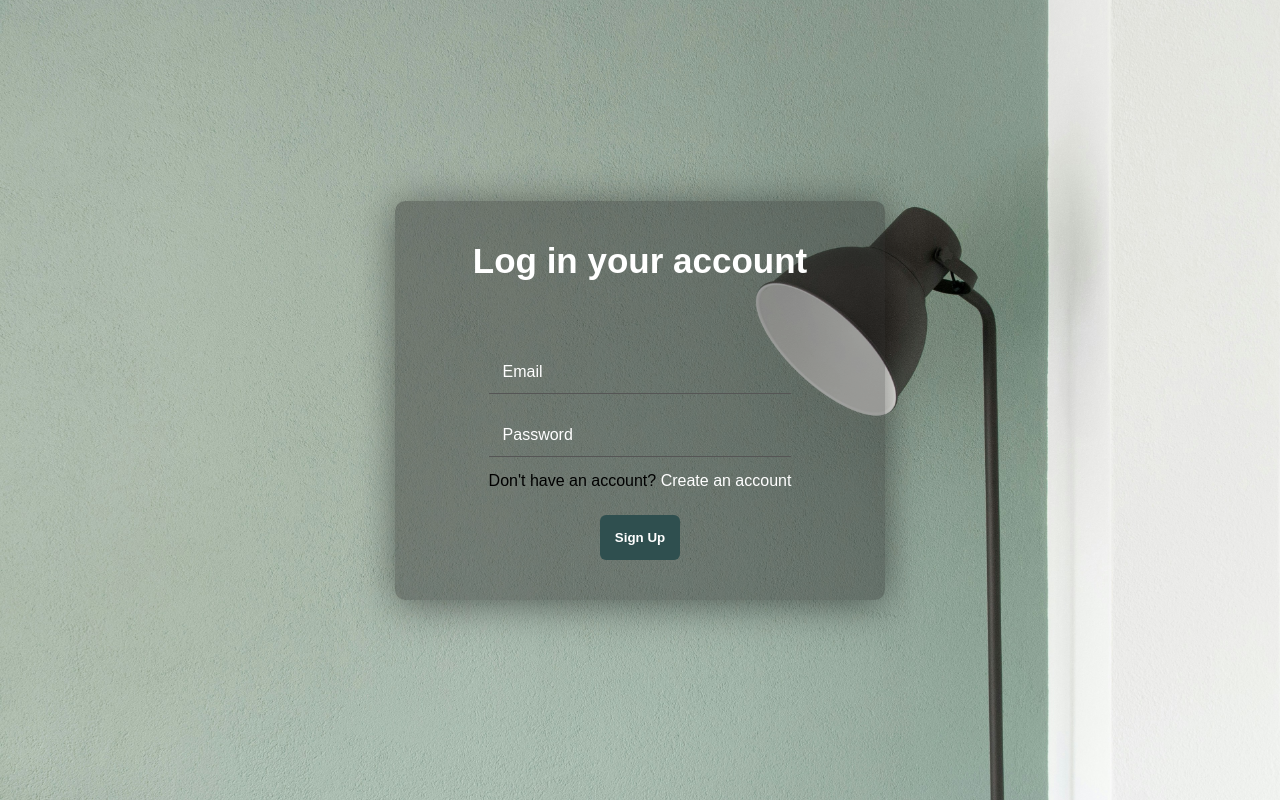
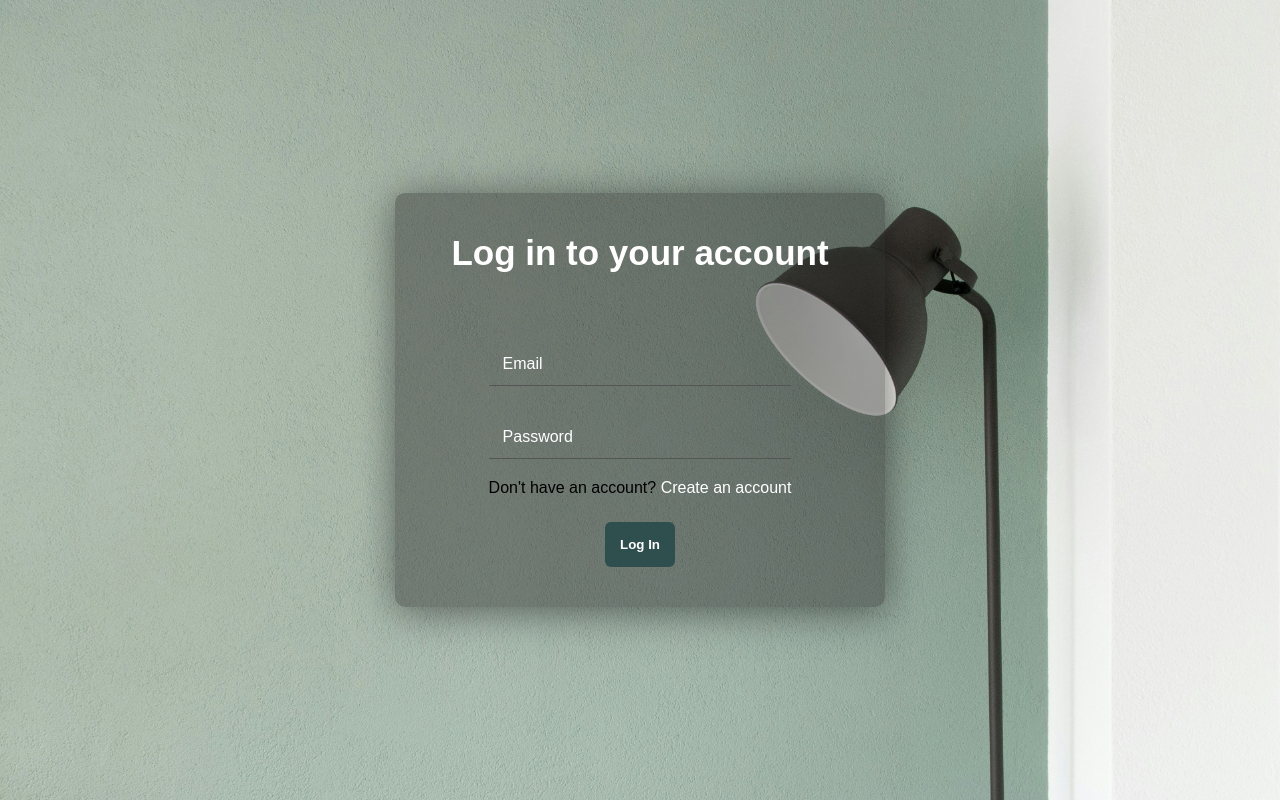
Before and after one commit to mitsubishirgb/ProffAI, a PHP site: page /pages/login.html in a window 1280 px wide. Run offline with PHP 8.4, Linux system fonts and the light colour scheme; some libraries are stand-ins or nearby versions.

Commit message:
Validimi i Login-it

```diff
--- a/src/css/components/nav.css
+++ b/src/css/components/nav.css
@@ -13,7 +13,7 @@
 }
 
 .logo a {
-    color: #37342F;
+    color: white;
     font-size: 1.9rem;
     font-weight: bold;
     text-decoration: none;
@@ -26,7 +26,7 @@
 }
 
 .nav-links a {
-    color: #37342F;
+    color: rgb(15, 50, 35);
 
     text-decoration: none;
     font-weight: 720;
--- a/src/css/form.css
+++ b/src/css/form.css
@@ -41,7 +41,7 @@ body {
     border-radius: 6px;
     font-weight: bold;
     cursor: pointer;
-     transition:
+    transition:
         background-color 1.3s,
         transform 1.2s,
         filter 0.3s,
@@ -95,3 +95,13 @@ input::placeholder {
     color: white;
     opacity: 1;
 }
+
+.error {
+    text-align: start;
+    display: block;
+    color: red;
+    font-weight: 520;
+    padding-left: 3px;
+    font-size: 0.95 em;
+    margin-bottom: 10px;
+}
--- a/src/index.html
+++ b/src/index.html
@@ -13,12 +13,11 @@
     </style>
 </head>
 <body>
-    <!-- LEFT SIDEBAR -->
     <aside id="sidebar">
         <div id="side-panel-placeholder"></div>
     </aside>
 
-    <!-- MAIN CONTENT -->
+
     <main id="main">
         <div id="navbar-placeholder"></div>
         <div id="content">
@@ -28,6 +27,8 @@
                     <img src="assets/icons/arrow-narrow-up.svg" alt="Send">
                 </button>
             </div>
+
+            <a></a>
         </div>
     </main>
 
--- /dev/null
+++ b/src/js/validate.js
@@ -0,0 +1,35 @@
+document.addEventListener("DOMContentLoaded", function () {
+    const loginForm = document.getElementById("login-form");
+
+    if (loginForm) {
+        loginForm.addEventListener("submit", function (e) {
+            e.preventDefault();
+
+            // rifreskim
+            loginForm.querySelectorAll(".error").forEach(el => el.textContent = "");
+
+            const email = document.getElementById("email").value.trim();
+            const password = document.getElementById("password").value;
+            let hasError = false;
+
+            if (!email || !validator.isEmail(email)) {
+                document.getElementById("email-error").textContent =
+                    "Please enter a valid email address.";
+                hasError = true;
+            }
+
+            if (password.length < 8) {
+                document.getElementById("password-error").textContent =
+                    "Password must be at least 8 characters long.";
+                hasError = true;
+            }
+
+            if (!hasError) {
+                alert("Login successful!");
+            }
+        });
+    }
+
+
+
+});
--- a/src/pages/login.html
+++ b/src/pages/login.html
@@ -5,31 +5,42 @@
     <meta name="viewport" content="width=device-width, initial-scale=1.0">
     <link rel="stylesheet" href="../css/main.css">
     <link rel="stylesheet" href="../css/form.css">
-    <title>Document</title>
+    <title>Log in</title>
 
     <style>
         .signup-link a {
-           text-decoration: none;
+            text-decoration: none;
             color: white;
         }
-    </style>
+        </style>
+
 </head>
 <body>
     <div id="form-box">
-        <h2>Log in your account</h2>
-        <div>
-            <form action="" method="post">
-                <input type="text" placeholder="Email">
-                <div class="password-container">
-                    <input type="password" placeholder="Password">
-                </div>
-                <div class="signup-link">
-                    Don't have an account? <a href="../../src/pages/signup.html">Create an account</a>
-                </div>
-                <button type="submit">Sign Up</button>
-            </form>
-        </div>
-    </div>
+    <h2>Log in to your account</h2>
 
+        <form id="login-form" action="" method="post" novalidate>
+
+            <div class="field">
+                <input id="email" type="email" placeholder="Email" required>
+                <span id="email-error" class="error"></span>
+            </div>
+
+            <div class="field">
+                <input id="password" type="password" placeholder="Password" required>
+                <span id="password-error" class="error"></span>
+            </div>
+
+            <div class="signup-link">
+                Don't have an account? <a href="../pages/signup.html">Create an account</a>
+            </div>
+
+            <button type="submit">Log In</button>
+        </form>
+
+</div>
+
+    <script src="https://cdnjs.cloudflare.com/ajax/libs/validator/13.7.0/validator.min.js"></script>
+    <script src="../js/validate.js"></script>
 </body>
 </html>
```
Also changed, not shown: src/pages/signup.html (+31 -9 lines).
